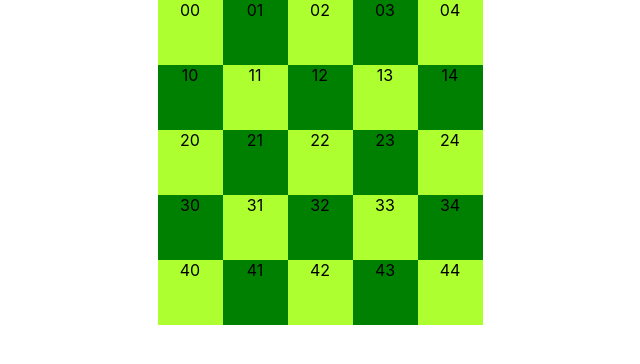
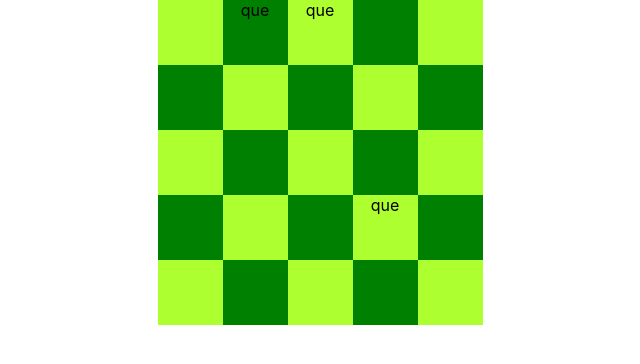
Before and after one commit to dmytro-mironov/react-chess, a React (Create React App) app: page / in a window 1280 px wide. Shown: the top 364 px of the page, without its empty margins (320-960 px from the left). Built offline with nearby package versions, Linux system fonts and the light colour scheme.

Commit message:
connect redux

```diff
--- a/src/App.css
+++ b/src/App.css
@@ -19,3 +19,6 @@
 .cell:nth-child(odd) {
 	background: greenyellow;
 }
+.cursor {
+	cursor: pointer;
+}
--- a/src/App.js
+++ b/src/App.js
@@ -2,13 +2,18 @@
 import './App.css';
 import React from 'react';
 import Field from './components/Field.jsx';
+import { Provider } from "react-redux";
+import store from './redux/store';
 
 
 const App = () => {
   return (
-    <div className="App">
-      <Field countField="5"/>
-    </div>
+    <Provider store={store}>
+      <div className="App">
+        <Field countField="5"/>
+      </div>
+    </Provider>
+
   );
 }
 
--- a/src/components/Cell.jsx
+++ b/src/components/Cell.jsx
@@ -1,9 +1,9 @@
 import React from "react";
 
-const Cell = ({x, y, figure}) => {
+const Cell = ({x, y, figure, style, onClick}) => {
 
     return (
-        <div className="cell">{x+''+y}</div>
+        <div className="cell" onClick={onClick}>{/* {x+''+y} */}{figure}</div>
     );
 }
 
--- a/src/components/Field.jsx
+++ b/src/components/Field.jsx
@@ -1,10 +1,27 @@
 import React from "react";
 import { useEffect } from "react";
+import { useDispatch, useSelector } from "react-redux";
+import { setFields } from "../redux/actions/fields";
 import Cell from "./Cell";
 
+
+const clickFigule = (x) => {
+    console.dir(x)
+}
+
+const setFigure = ({fiel, x,y, figure, img}) => {
+    return fiel.map((item) => {
+        if(item.x === x && item.y === y){
+            item.html = <Cell key={x+''+y} x={x} y={y} figure={figure} style="cursor" onClick={() => clickFigule(x)}/>;
+        }
+    })
+}
+
 const Field = ({ countField = 5}) => {
-
-    const [ field, setField ] = React.useState([]);
+    const dispatch = useDispatch();
+    const { fields } = useSelector(({fieldsReducer}) => {
+        return {fields:fieldsReducer.fields}
+    });
 
 
     useEffect(()=>{
@@ -12,19 +29,25 @@ const Field = ({ countField = 5}) => {
         for(let i = 0; i < countField; i++){
             for(let j = 0; j < countField; j++){
                 fiel.push({
-                    html: <Cell key={i+''+j} x={i} y={j} figure="qen"/>,
+                    html: <Cell key={i+''+j} x={i} y={j}/>,
                     x: i,
                     y: j,
                 });
             }
         }
-        setField(fiel);
-    },[]);
+
+        setFigure({fiel, x:0, y:1, figure:'que',});
+        setFigure({fiel, x:0, y:2, figure:'que',});
+        setFigure({fiel, x:3, y:3, figure:'que',});
+
+        dispatch(setFields(fiel));
+    }, []);
+    console.dir(fields)
 
 
     return (
-        <div class="board">
-            {field.map((elem) => elem.html)}
+        <div className="board">
+            {fields.map((elem) => elem.html)}
         </div>
     );
 }
--- /dev/null
+++ b/src/redux/actions/fields.js
@@ -0,0 +1,4 @@
+export const setFields = (fields) => ({
+    type: "SET_FIELDS",
+    payload: fields
+})
--- /dev/null
+++ b/src/redux/reducers/fields.js
@@ -0,0 +1,19 @@
+
+const initialState ={
+    fields: [],
+}
+
+const fieldsReducer = (state = initialState, actions) => {
+    switch(actions.type){
+        case 'SET_FIELDS':
+            return {
+                ...state,
+                fields: actions.payload
+            }
+        break;
+        default:
+            return state;
+    }
+}
+
+export default fieldsReducer;
--- /dev/null
+++ b/src/redux/reducers/index.js
@@ -0,0 +1,9 @@
+
+import { combineReducers } from 'redux';
+import fieldsReducer from "./fields";
+
+const rootReducer = combineReducers({
+    fieldsReducer,
+});
+
+export default rootReducer;
--- /dev/null
+++ b/src/redux/store.js
@@ -0,0 +1,8 @@
+import { createStore } from "redux";
+import rootReducer from "./reducers";
+
+const store = createStore(
+    rootReducer,
+);
+
+export default store;
```
Also changed, not shown: package.json (+6 -1 lines), 1 other file (tests, documents, lock files or other folders).
